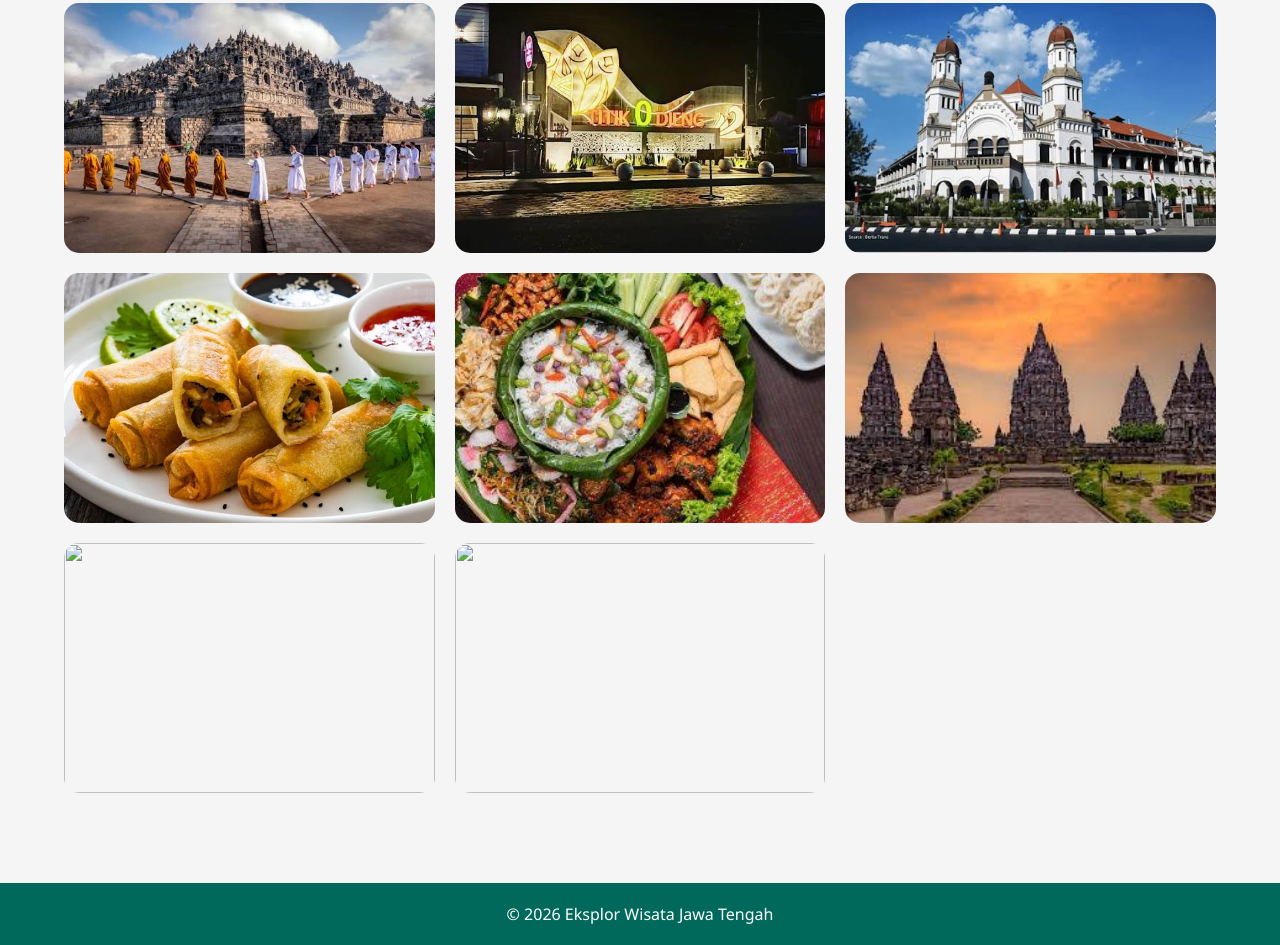
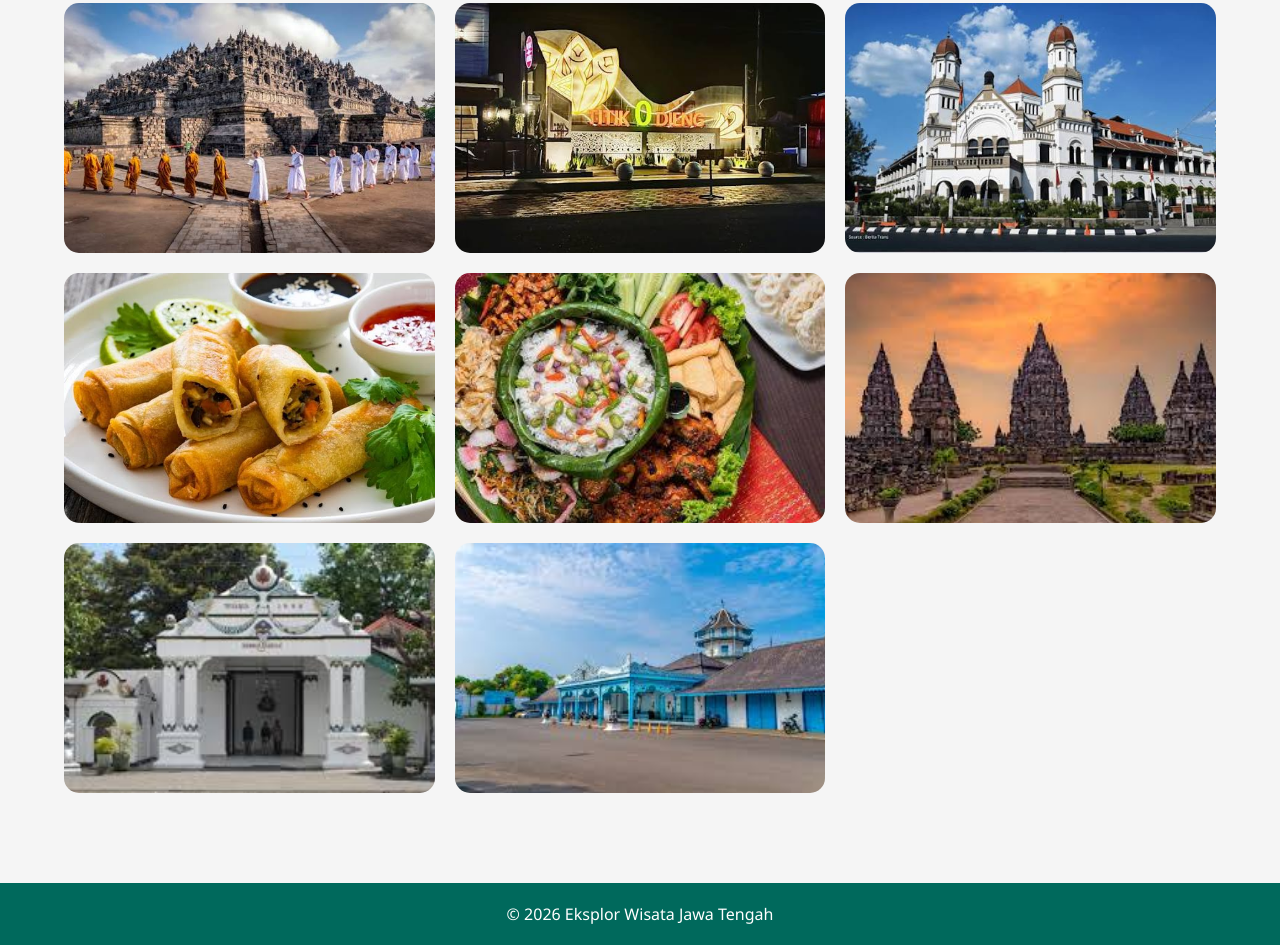
Before and after one commit to enbfitz-z/wisataaryasoma12, a plain HTML site: page galeri.html in a window 1280 px wide. Shown: the part 178-1123 px from the top of the page. Drawn offline with Linux system fonts and the light colour scheme.

Commit message:
Update galeri.html

```diff
--- a/galeri.html
+++ b/galeri.html
@@ -37,8 +37,8 @@
 <img src="nasiliwet.jpg">
 
 <img src="prambanan.jpg">
-<img src="keraton jogja.jpg">
-<img src="keraton solo.jpg">
+<img src="keratonjogja.jpg">
+<img src="keratonsolo.jpg">
 
 </div>
 
```
